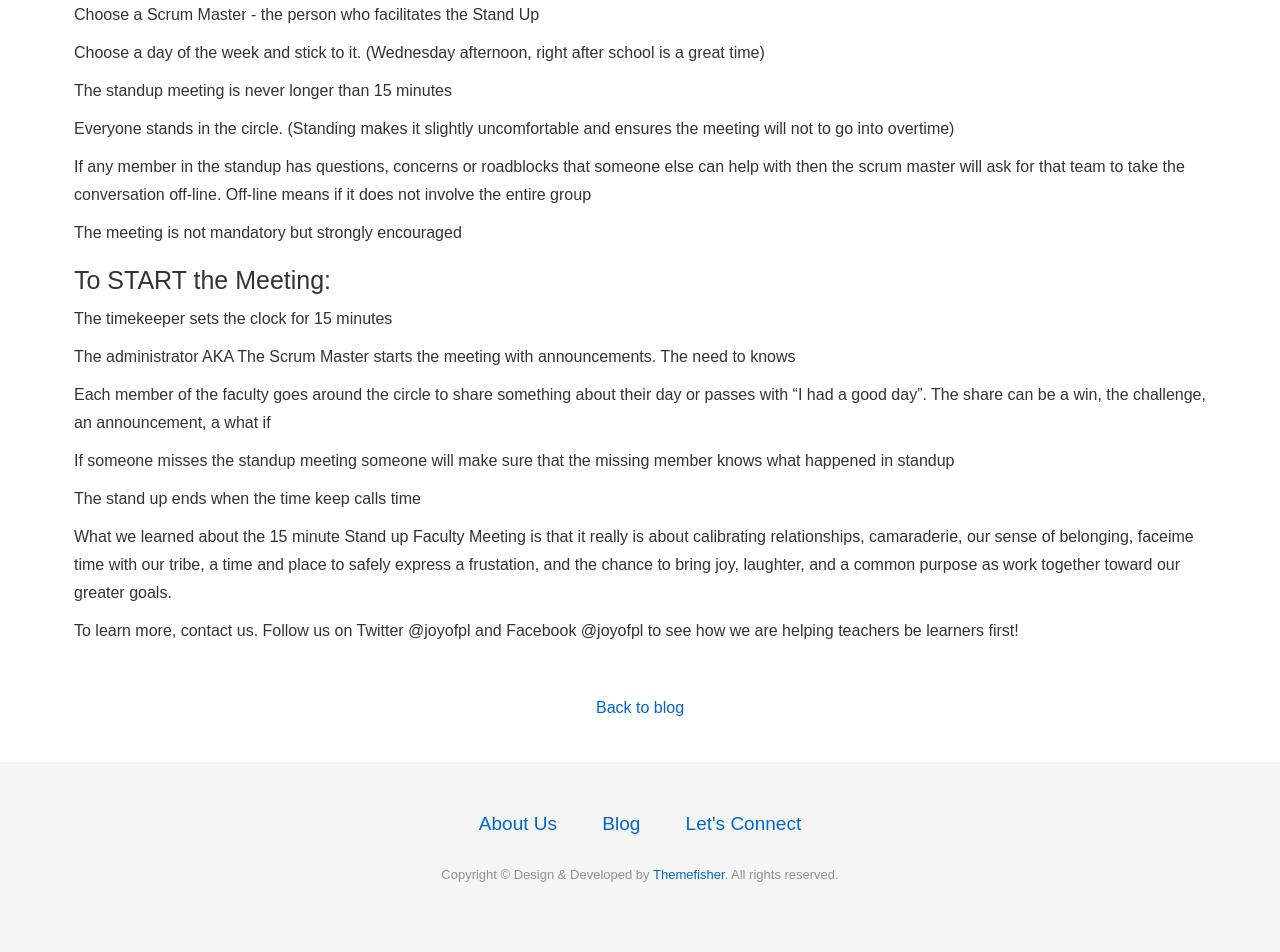
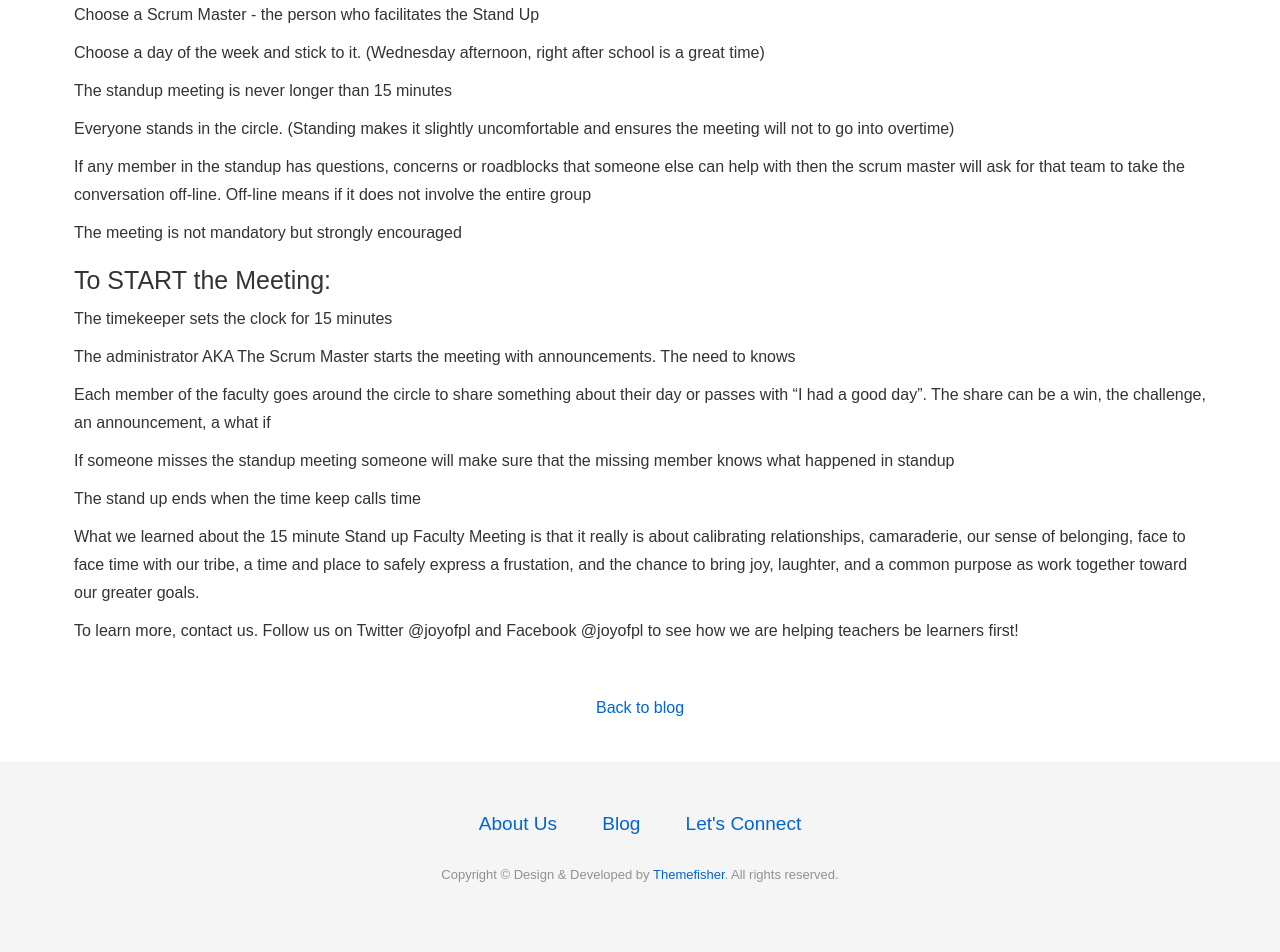
Before and after one commit to meesterkurt/joyofprofessionallearning, a Jekyll site: the page built from _posts/2017-10-14-stand-up-faculty-meeting.markdown, in a window 1280 px wide. Shown: the part 1301-2253 px from the top of the page. Built offline with Jekyll 4.4.1, drawn with Linux system fonts in a browser that asks for light colours; nearby versions of some CDN libraries.

Commit message:
line 46 spelling

```diff
--- a/_posts/2017-10-14-stand-up-faculty-meeting.markdown
+++ b/_posts/2017-10-14-stand-up-faculty-meeting.markdown
@@ -43,7 +43,7 @@
 
 The stand up ends when the time keep calls time
 
-What we learned about the 15 minute Stand up Faculty Meeting is that it really is about calibrating relationships, camaraderie, our sense of belonging, faceime time with our tribe, a time and place to safely express a frustation, and the chance to bring joy, laughter, and a common purpose as work together toward our greater goals.
+What we learned about the 15 minute Stand up Faculty Meeting is that it really is about calibrating relationships, camaraderie, our sense of belonging, face to face time with our tribe, a time and place to safely express a frustation, and the chance to bring joy, laughter, and a common purpose as work together toward our greater goals.
 
 To learn more, contact us.
 Follow us on Twitter @joyofpl and Facebook @joyofpl to see how we are helping teachers be learners first!
```
